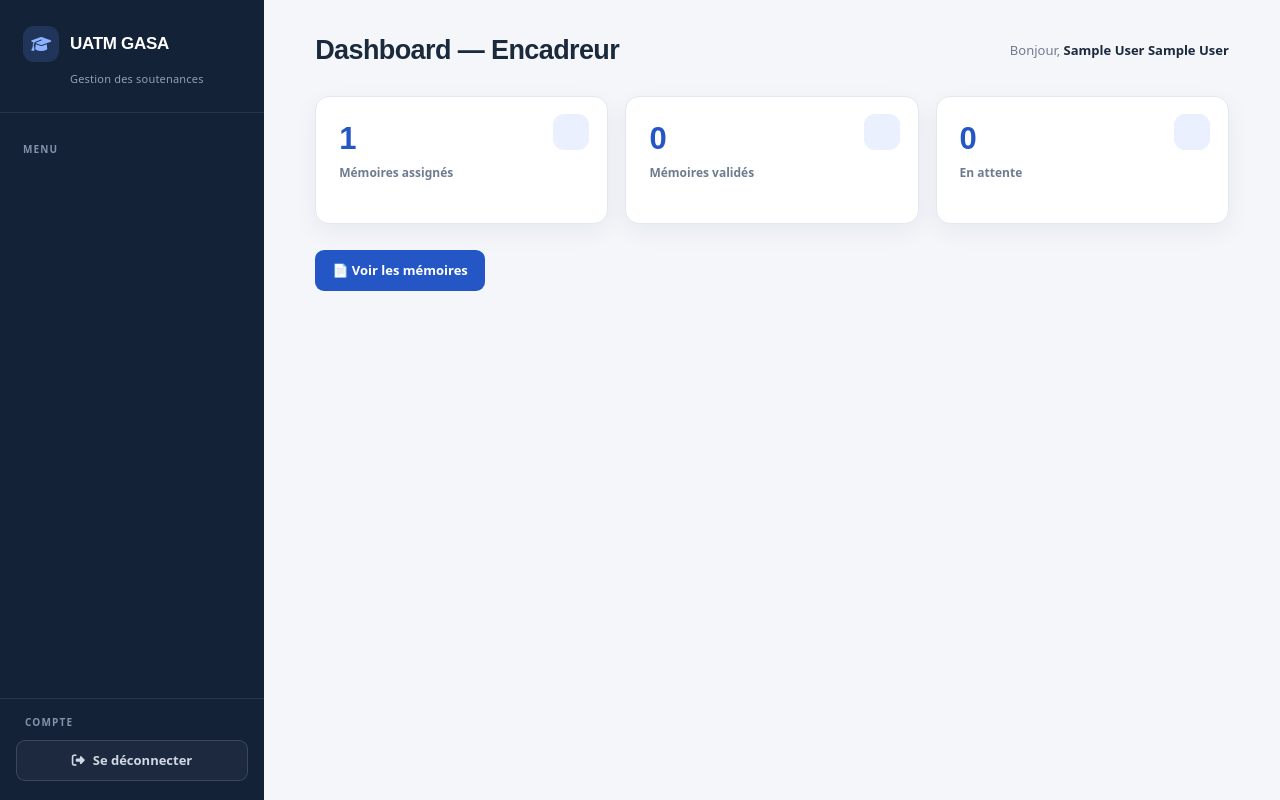
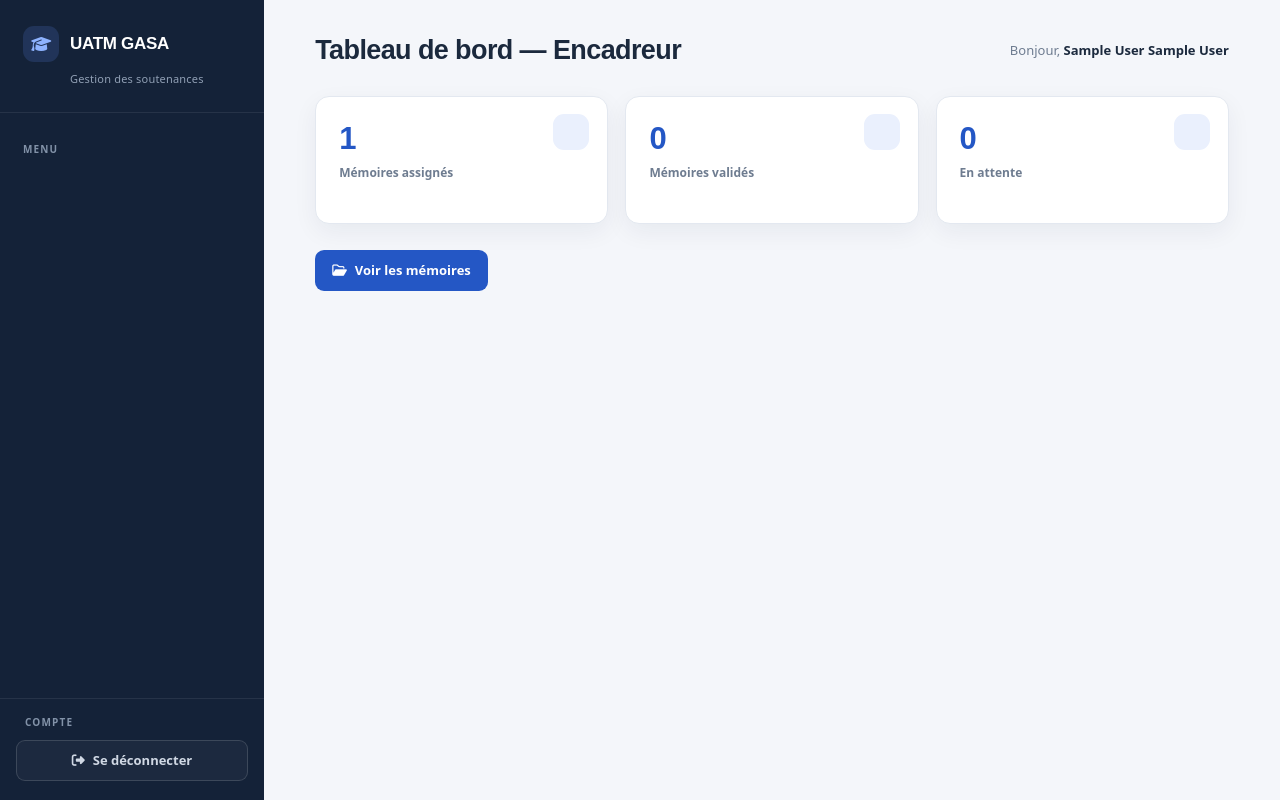
Before and after one commit to jeanbaptisteassogba87-jpg/gestion-soutenance, a PHP site: template app/views/encadreur/dashboard.php in a window 1280 px wide. Run offline with PHP 8.4, Linux system fonts and the light colour scheme; the visitor is signed in with stand-in values (Sample User, id 1); the template is opened without the code that fills it: most values are stand-ins (such as "Sample title", 1, 10 or a date in 2020).

Commit message:
style: polish supervisor views

```diff
--- a/app/views/encadreur/dashboard.php
+++ b/app/views/encadreur/dashboard.php
@@ -1,7 +1,7 @@
 <?php require_once __DIR__ . '/../layouts/header.php'; ?>
 
 <div class="topbar">
-    <h1>Dashboard — Encadreur</h1>
+    <h1>Tableau de bord — Encadreur</h1>
     <span>Bonjour, <strong><?= htmlspecialchars($_SESSION['nom'] . ' ' . $_SESSION['prenom']) ?></strong></span>
 </div>
 
@@ -21,7 +21,7 @@
 </div>
 
 <div class="actions-bar">
-    <a href="/app/controllers/EncadreurController.php?action=memoires" class="btn">📄 Voir les mémoires</a>
+    <a href="/app/controllers/EncadreurController.php?action=memoires" class="btn"><i class="fa-regular fa-folder-open" aria-hidden="true"></i> Voir les mémoires</a>
 </div>
 
 <?php require_once __DIR__ . '/../layouts/footer.php'; ?>
--- a/app/views/encadreur/verifier_memoire.php
+++ b/app/views/encadreur/verifier_memoire.php
@@ -32,7 +32,7 @@
                 <td><?= $m['dateDepot'] ?></td>
                 <td>
                     <?php if ($m['fichier']): ?>
-                        <a href="/app/controllers/TelechargerMemoireController.php?id=<?= (int) $m['idMemoire'] ?>" target="_blank" class="btn btn-sm btn-outline">📄 Voir PDF</a>
+                        <a href="/app/controllers/TelechargerMemoireController.php?id=<?= (int) $m['idMemoire'] ?>" target="_blank" rel="noopener noreferrer" class="btn btn-sm btn-outline"><i class="fa-regular fa-file-pdf" aria-hidden="true"></i> Voir le PDF</a>
                     <?php else: ?>
                         <span style="color:#aaa">—</span>
                     <?php endif; ?>
@@ -45,7 +45,7 @@
     <input type="hidden" name="csrf_token"
            value="<?= htmlspecialchars(csrf_token(), ENT_QUOTES, 'UTF-8') ?>">
     <input type="hidden" name="idMemoire" value="<?= (int)$m['idMemoire'] ?>">
-    <button type="submit" class="btn btn-success btn-sm">Valider</button>
+    <button type="submit" class="btn btn-success btn-sm"><i class="fa-solid fa-check" aria-hidden="true"></i> Valider</button>
 </form>
 
 <form action="/app/controllers/EncadreurController.php?action=rejeter"
@@ -53,7 +53,7 @@
     <input type="hidden" name="csrf_token"
            value="<?= htmlspecialchars(csrf_token(), ENT_QUOTES, 'UTF-8') ?>">
     <input type="hidden" name="idMemoire" value="<?= (int)$m['idMemoire'] ?>">
-    <button type="submit" class="btn btn-danger btn-sm">Rejeter</button>
+    <button type="submit" class="btn btn-danger btn-sm"><i class="fa-solid fa-xmark" aria-hidden="true"></i> Rejeter</button>
 </form>
                         <span style="color:#aaa;font-size:13px">Traité</span>
                     <?php endif; ?>
```
